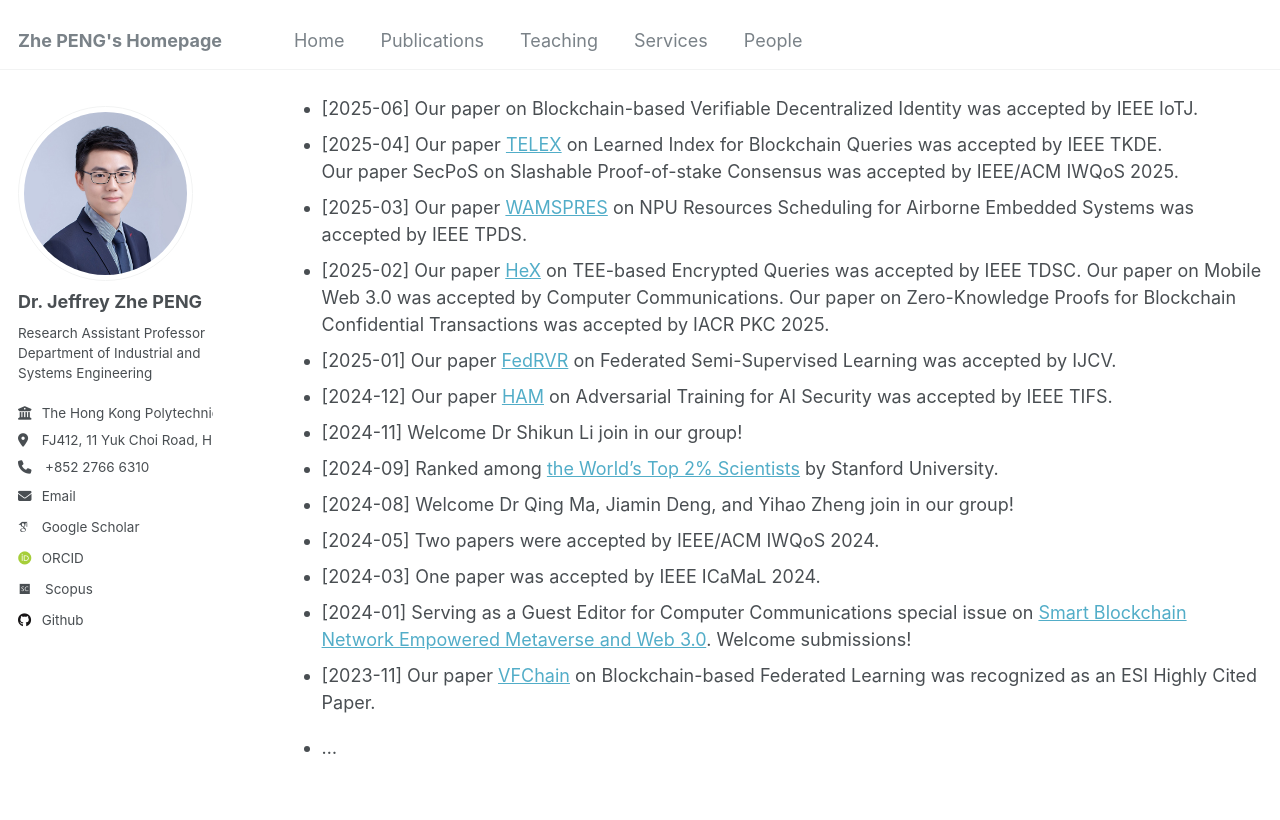
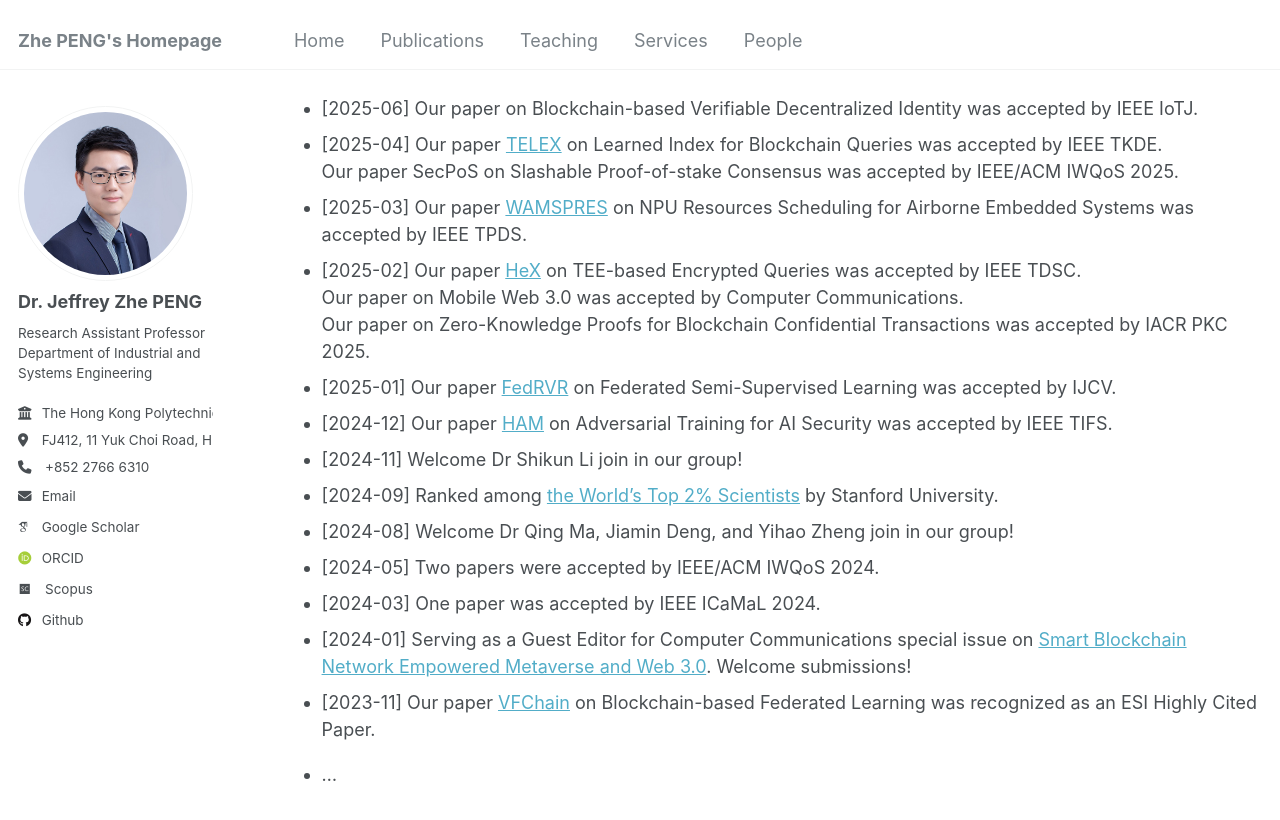
Before and after one commit to PENG-Zhe/peng-zhe.github.io, a Jekyll site: the page built from _pages/about.md, in a window 1280 px wide and 900 px high, scrolled down 814 px. Shown: the top 820 px of the window. Built offline with Jekyll 4.4.1, drawn with Linux system fonts in a browser that asks for light colours; some web fonts are replaced.

```diff
--- a/_pages/about.md
+++ b/_pages/about.md
@@ -26,11 +26,11 @@ Undergraduate and MSc students seeking [URIS](https://www.polyu.edu.hk/gs/ug-res
 
 # News
 - [2025-06] Our paper on Blockchain-based Verifiable Decentralized Identity was accepted by IEEE IoTJ.
-- [2025-04] Our paper <a href="https://ieeexplore.ieee.org/document/10979200" target="_blank">TELEX</a> on Learned Index for Blockchain Queries was accepted by IEEE TKDE.
+- [2025-04] Our paper <a href="https://ieeexplore.ieee.org/document/10979200" target="_blank">TELEX</a> on Learned Index for Blockchain Queries was accepted by IEEE TKDE. <br>
 Our paper SecPoS on Slashable Proof-of-stake Consensus was accepted by IEEE/ACM IWQoS 2025.
 - [2025-03] Our paper <a href="https://ieeexplore.ieee.org/document/10942549" target="_blank">WAMSPRES</a> on NPU Resources Scheduling for Airborne Embedded Systems was accepted by IEEE TPDS.
-- [2025-02] Our paper <a href="https://ieeexplore.ieee.org/document/10882945" target="_blank">HeX</a> on TEE-based Encrypted Queries was accepted by IEEE TDSC.
-Our paper on Mobile Web 3.0 was accepted by Computer Communications.
+- [2025-02] Our paper <a href="https://ieeexplore.ieee.org/document/10882945" target="_blank">HeX</a> on TEE-based Encrypted Queries was accepted by IEEE TDSC. <br>
+Our paper on Mobile Web 3.0 was accepted by Computer Communications. <br>
 Our paper on Zero-Knowledge Proofs for Blockchain Confidential Transactions was accepted by IACR PKC 2025.
 - [2025-01] Our paper <a href="https://link.springer.com/article/10.1007/s11263-024-02330-1" target="_blank">FedRVR</a> on Federated Semi-Supervised Learning was accepted by IJCV.
 - [2024-12] Our paper <a href="https://ieeexplore.ieee.org/document/10795188" target="_blank">HAM</a> on Adversarial Training for AI Security was accepted by IEEE TIFS.
```
